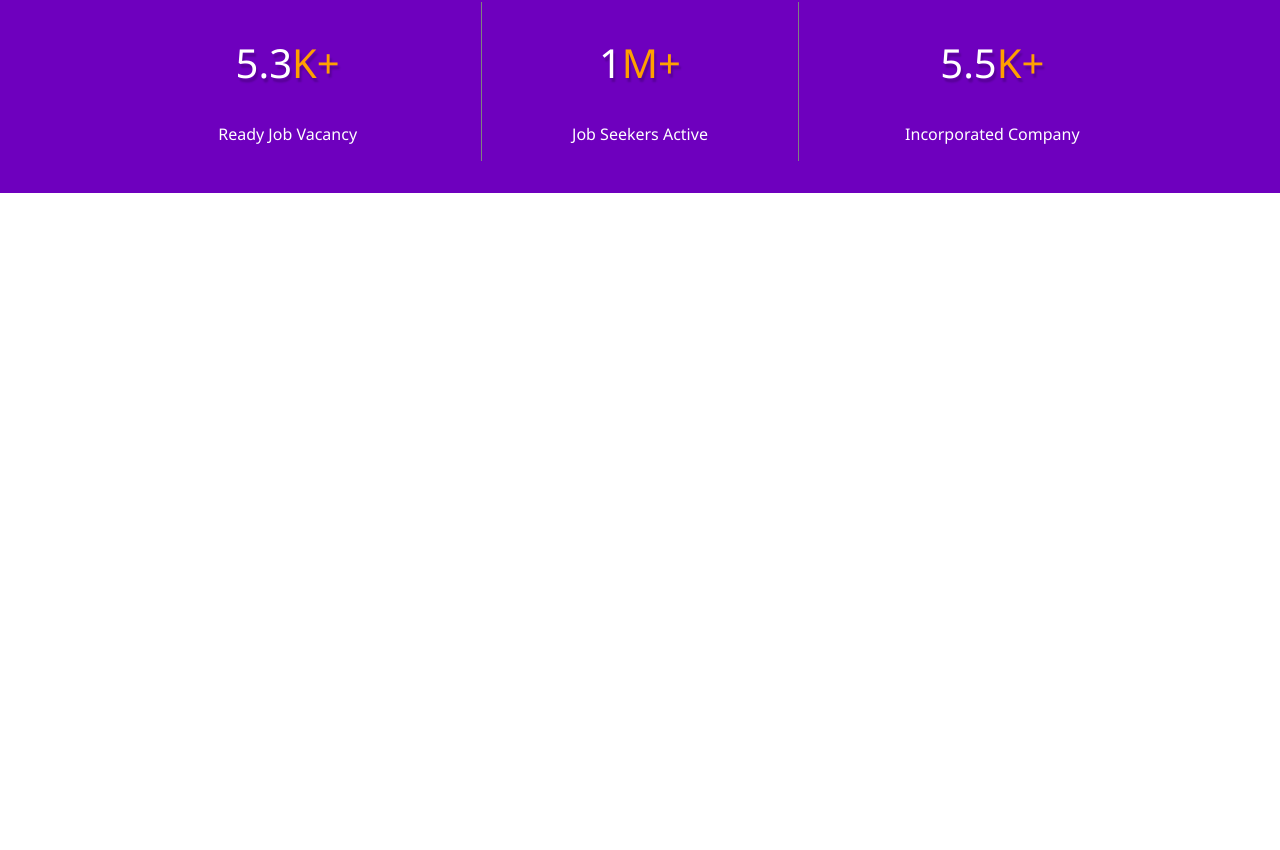
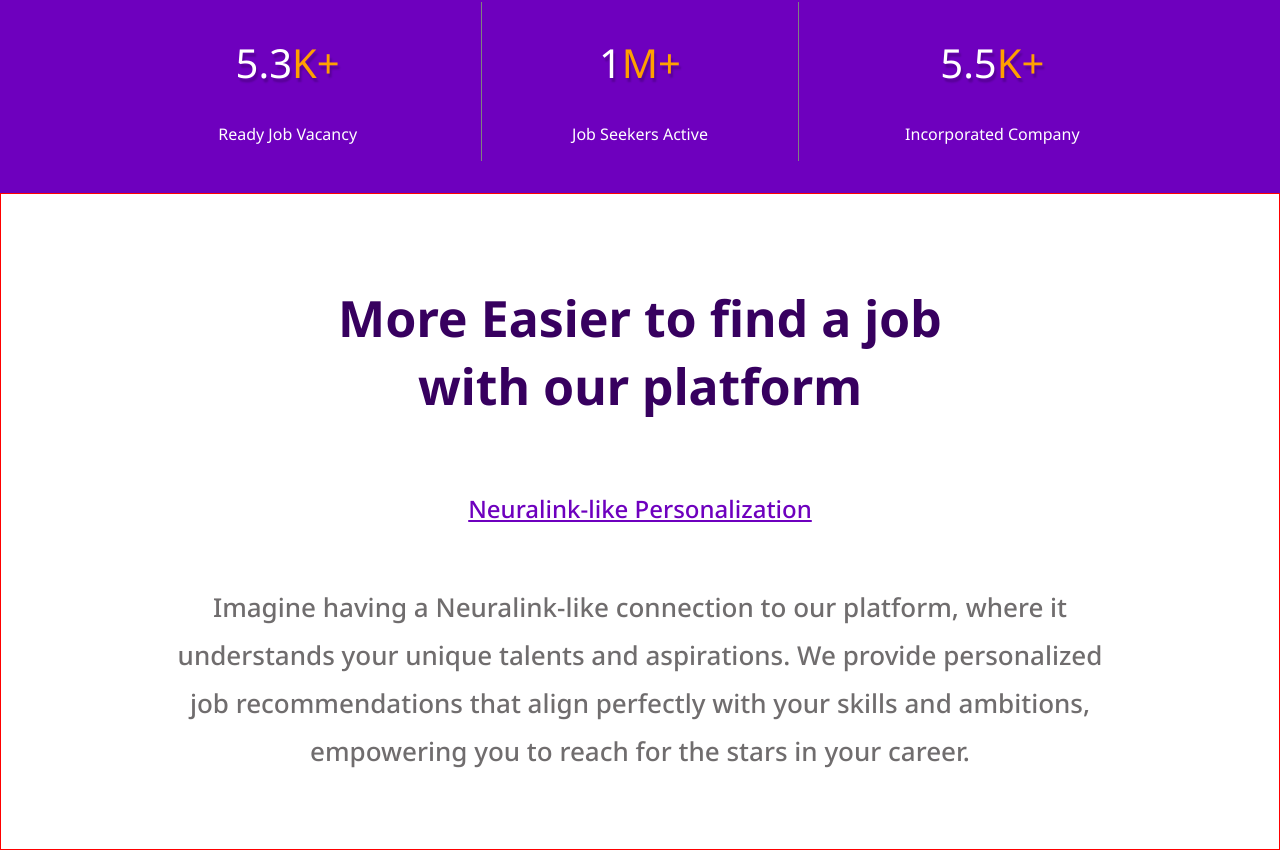
Before and after one commit to guvenfazli/Job-Seeker, a React (Create React App) app in the folder job-finder/: page / in a window 1280 px wide. Shown: the part 1168-2018 px from the top of the page. Before the commit the page ends 1361 px from the top, so only its background shows below. Built offline with nearby package versions, Linux system fonts and the light colour scheme.

Commit message:
About Section w Text is done

```diff
--- /dev/null
+++ b/job-finder/src/Components/About/About.jsx
@@ -0,0 +1,18 @@
+import classes from "./about.module.css"
+
+export default function About(){
+  return (
+    <section className={classes.about}>
+      <div className={classes.aboutInfo}>
+          <h2>
+            More Easier to find a job <br />
+            with our platform
+          </h2>
+
+          <p style={{color: "#6E00BE", textDecoration: "underline", fontSize: "24px", fontWeight: "500"}}>Neuralink-like Personalization</p>
+
+          <p>Imagine having a Neuralink-like connection to our platform, where it understands your unique talents and  aspirations. We provide personalized job recommendations that align perfectly with your skills and  ambitions, empowering you to reach for the stars in your career.</p>
+      </div>
+    </section>
+  )
+}
--- /dev/null
+++ b/job-finder/src/Components/About/about.module.css
@@ -0,0 +1,31 @@
+@import url('https://fonts.googleapis.com/css2?family=Noto+Sans:ital,wght@0,100..900;1,100..900&display=swap');
+
+
+.about {
+  display: flex;
+  align-items: center;
+  justify-content: center;
+}
+
+.aboutInfo{
+  display: flex;
+  flex-direction: column;
+  align-items: center;
+  justify-content: center;
+  text-align: center;
+  font-family: "Noto Sans", sans-serif;
+  padding: 3rem 10rem;
+  border: 1px solid red;
+}
+
+.aboutInfo h2{
+  color: #37005F;
+  font-size: 50px;
+}
+
+.aboutInfo p{
+  color: #706D6E;
+  font-size: 26px;
+  font-weight: 500;
+  line-height: 3rem;
+}
--- a/job-finder/src/Components/Header/Header.jsx
+++ b/job-finder/src/Components/Header/Header.jsx
@@ -1,6 +1,6 @@
 import classes from "./header.module.css"
-import logo from "../../Assets/HeaderLogo.png"
-import hamburger from "../../Assets/Hamburger.png"
+import logo from "../../Assets/HeaderAssets/HeaderLogo.png"
+import hamburger from "../../Assets/HeaderAssets/Hamburger.png"
 
 export default function Header() {
   return (
--- a/job-finder/src/Pages/HomePage.js
+++ b/job-finder/src/Pages/HomePage.js
@@ -2,6 +2,8 @@
 import Home from "../Components/Home/Home"
 import Company from "../Components/Companies/Company"
 import Stats from "../Components/Stats/Stats"
+import About from "../Components/About/About"
+
 
 export default function HomePage(){
   return (
@@ -10,6 +12,7 @@
       <Home />
       <Company />
       <Stats />
+      <About />
 
 
     </>
```
Also changed, not shown: job-finder/src/Assets/HeaderAssets/Hamburger.png (renamed from job-finder/src/Assets/Hamburger.png), job-finder/src/Assets/HeaderAssets/HeaderLogo.png (renamed from job-finder/src/Assets/HeaderLogo.png).
